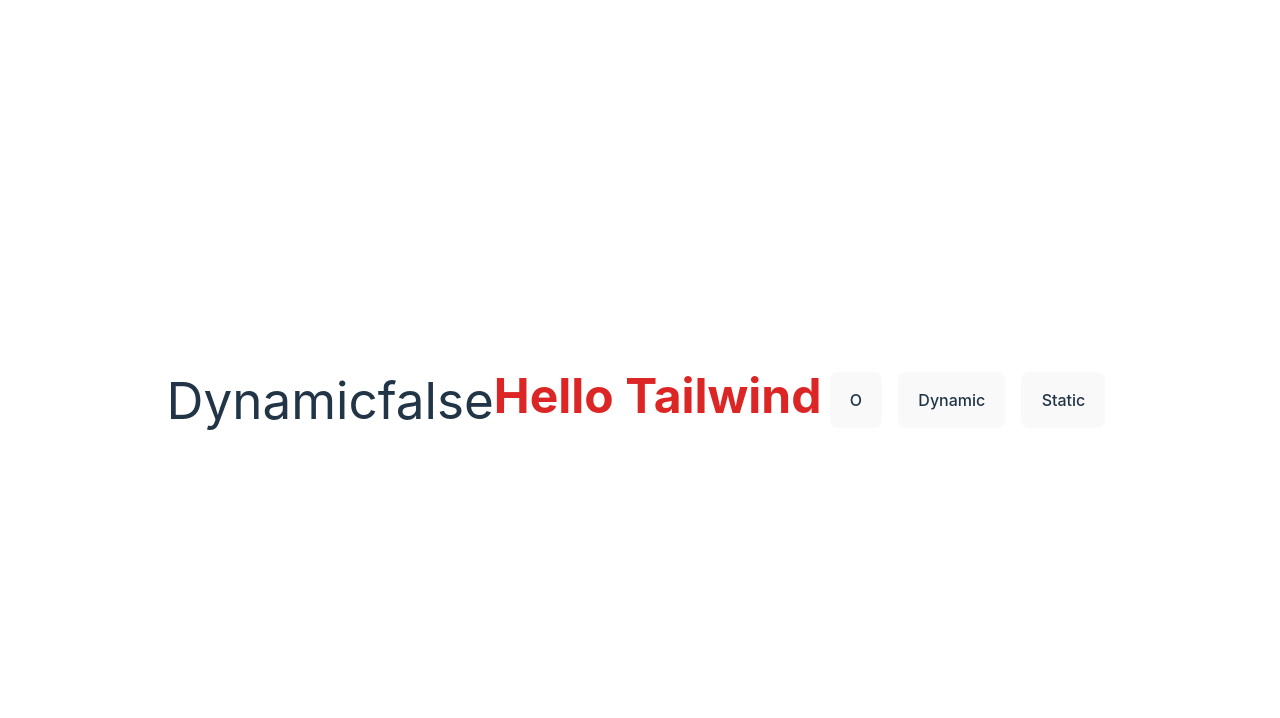
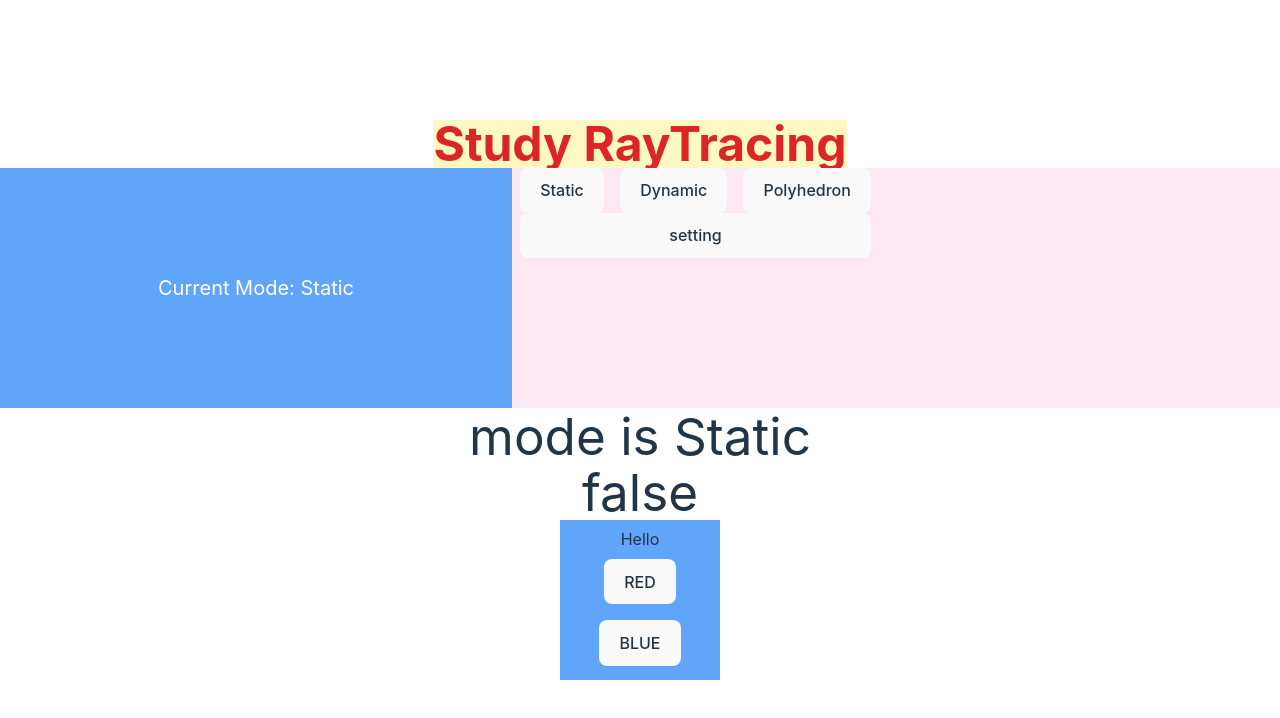
Before and after one commit to cijb-7724/raytracing, a React (Vite) app: page / in a window 1280 px wide. Shown: the top 718 px of the page. Built offline with nearby package versions, Linux system fonts and the light colour scheme.

Commit message:
feat: 模様ごとの色を２色選択可能にした

```diff
--- a/src/App.tsx
+++ b/src/App.tsx
@@ -1,34 +1,83 @@
-import { useState } from "react"
+// App.tsx
+import { useState } from "react";
+import Menu from "./components/Menu";
+import Canvas from "./components/Canvas";
+// import ColorPicker from "./ColorPicker";
+
+type PatternMode = "Floor1" | "Floor2" | "Ceil1" | "Ceil2";
 
 export default function App() {
-  const [stateCanvas, setStateCanvas] = useState("Dynamic");
+  const [stateCanvas, setStateCanvas] = useState("Static");
   const [menuOpend, setMenuOpend] = useState(false);
   const [titleColor, setTitleColor] = useState(0);
 
-  return(
-    <>
-      <div className="flex w-screen justify-center">
-        <h1>{stateCanvas}</h1>
-        <h1>{String(menuOpend)}</h1>
-        <p className={`${titleColor == 0 ? "text-red-600" : "text-blue-600"} font-bold text-5xl`}>
-          Hello Tailwind
-        </p>
-        <button onClick={() => setMenuOpend(!menuOpend)} className="mx-2">
-          O
-        </button>
-        <button onClick={() => setStateCanvas("Dynamic")} className="mx-2">
-          Dynamic
-        </button>
-        <button onClick={() => setStateCanvas("Static")} className="mx-2">
-          Static
-        </button>
-        {menuOpend && (<div className="h-60 w-60 bg-blue-400 flex items-center justify-center flex-col">
-          Hello
-          <button onClick={() => setTitleColor(0)} className="my-2">RED</button>
-          <button onClick={() => setTitleColor(1)} className="my-2">BLUE</button>
-        </div>)}
+
+  // const [patternAndColorMode, setPatternAndColorMode] = useState("Floor1");
+  const [patternAndColorMode, setPatternAndColorMode] = useState<PatternMode>("Floor1");
+  const [colors, setColors] = useState({
+    Floor1: { color1: "#ff0000", color2: "#00ff00" },
+    Floor2: { color1: "#0000ff", color2: "#ffff00" },
+    Ceil1: { color1: "#ff00ff", color2: "#00ffff" },
+    Ceil2: { color1: "#ffffff", color2: "#000000" },
+  });
+  // カラーピッカーの色が変更されたときに状態を更新する関数
+  const handleColorChange = (key: string, color: string) => {
+    setColors((prevColors) => ({
+      ...prevColors,
+      [patternAndColorMode]: {
+        ...prevColors[patternAndColorMode],
+        [key]: color,
+      },
+    }));
+  };
+
+  return (
+    <div className="flex w-screen flex-col items-center">
+      <p className={`${titleColor === 0 ? "text-red-600" : "text-blue-600"} font-bold text-5xl bg-yellow-100`}>
+        Study RayTracing
+      </p>
+      <div className="flex w-full bg-pink-100">
+        <Canvas stateCanvas={stateCanvas} setStateCanvas={setStateCanvas} />
+
+        <div className="flex flex-col">
+        <div>
+          <button onClick={() => setStateCanvas("Static")} className="mx-2">Static</button>
+          <button onClick={() => setStateCanvas("Dynamic")} className="mx-2">Dynamic</button>
+          <button onClick={() => setStateCanvas("Polyhedron")} className="mx-2">Polyhedron</button>
+        </div>
+          <button onClick={() => setMenuOpend(!menuOpend)} className="mx-2">
+            setting
+          </button>
+
+          {menuOpend && (
+            <div>
+              {/* <Menu
+                patternAndColorMode={patternAndColorMode}
+                setPatternAndColorMode={setPatternAndColorMode}
+                color1={color}
+                onColorChange={handleColorChange}
+              /> */}
+              <Menu
+                patternAndColorMode={patternAndColorMode}
+                setPatternAndColorMode={setPatternAndColorMode}
+                color1={colors[patternAndColorMode].color1}
+                onColorChange1={(color) => handleColorChange("color1", color)}
+                color2={colors[patternAndColorMode].color2}
+                onColorChange2={(color) => handleColorChange("color2", color)}
+              />
+            </div>
+          )}
+        </div>
       </div>
 
-    </>
-  )
+      <h1>mode is {stateCanvas}</h1>
+      <h1>{String(menuOpend)}</h1>
+
+      <div className="h-40 w-40 bg-blue-400 flex items-center justify-center flex-col">
+        Hello
+        <button onClick={() => setTitleColor(0)} className="my-2">RED</button>
+        <button onClick={() => setTitleColor(1)} className="my-2">BLUE</button>
+      </div>
+    </div>
+  );
 }
--- /dev/null
+++ b/src/components/Canvas.tsx
@@ -0,0 +1,13 @@
+// Canvas.tsx
+type CanvasProps = {
+    stateCanvas: string;
+    setStateCanvas: (mode: string) => void;
+  };
+
+  export default function Canvas({ stateCanvas, setStateCanvas }: CanvasProps) {
+    return (
+      <div className="w-2/5 h-60 bg-blue-400 flex items-center justify-center flex-col">
+        <p className="text-xl text-white">Current Mode: {stateCanvas}</p> {/* 使用例 */}
+      </div>
+    );
+  }
--- /dev/null
+++ b/src/components/ColorPicker.tsx
@@ -0,0 +1,39 @@
+// components/ColorPicker.tsx
+import { useRef } from "react";
+
+type ColorPickerProps = {
+  color: string;
+  onColorChange: (color: string) => void;
+};
+
+export default function ColorPicker({ color, onColorChange }: ColorPickerProps) {
+  const inputRef = useRef<HTMLInputElement>(null);
+
+  const handleClick = () => {
+    inputRef.current?.click(); // カスタムボタンをクリックしたときに input を開く
+  };
+
+  const handleChange = (event: React.ChangeEvent<HTMLInputElement>) => {
+    onColorChange(event.target.value); // 選択された色を親に渡す
+  };
+
+  return (
+    <div className="relative">
+      {/* カスタム円形ボタン */}
+      <div
+        className="h-14 w-14 rounded-full border-4 border-white cursor-pointer"
+        style={{ backgroundColor: color }}
+        onClick={handleClick}
+      />
+
+      {/* 見えない input タグ */}
+      <input
+        type="color"
+        ref={inputRef}
+        value={color}
+        onChange={handleChange}
+        className="hidden" // input を隠す
+      />
+    </div>
+  );
+}
--- /dev/null
+++ b/src/components/Menu.tsx
@@ -0,0 +1,38 @@
+// components/Menu.tsx
+import { Dispatch, SetStateAction } from "react";
+import ColorPicker from "./ColorPicker";
+
+type PatternMode = "Floor1" | "Floor2" | "Ceil1" | "Ceil2";
+
+type MenuProps = {
+  patternAndColorMode: PatternMode;
+  setPatternAndColorMode: Dispatch<SetStateAction<PatternMode>>; // 型を修正
+  color1: string;
+  onColorChange1: (color: string) => void;
+  color2: string;
+  onColorChange2: (color: string) => void;
+};
+
+export default function Menu({
+  patternAndColorMode,
+  setPatternAndColorMode,
+  color1,
+  onColorChange1,
+  color2,
+  onColorChange2,
+}: MenuProps) {
+  return (
+    <div className="flex">
+      <div className="h-80 w-40 bg-blue-600 flex items-center justify-center flex-col">
+        <button onClick={() => setPatternAndColorMode("Floor1")}>Floor 1</button>
+        <button onClick={() => setPatternAndColorMode("Floor2")}>Floor 2</button>
+        <button onClick={() => setPatternAndColorMode("Ceil1")}>Ceil 1</button>
+        <button onClick={() => setPatternAndColorMode("Ceil2")}>Ceil 2</button>
+      </div>
+      <div className="flex flex-col">
+        <ColorPicker color={color1} onColorChange={onColorChange1} />
+        <ColorPicker color={color2} onColorChange={onColorChange2} />
+      </div>
+    </div>
+  );
+}
```
